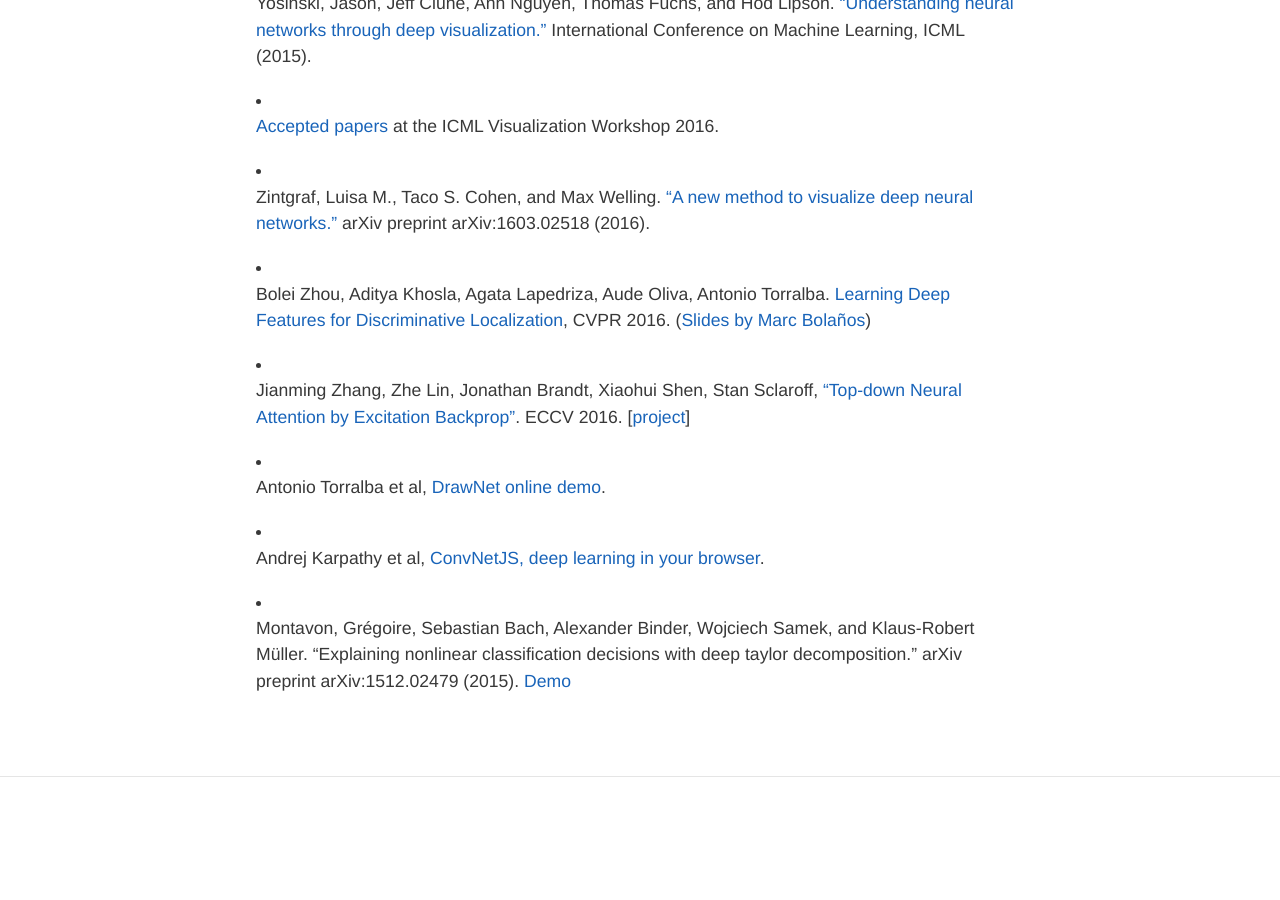
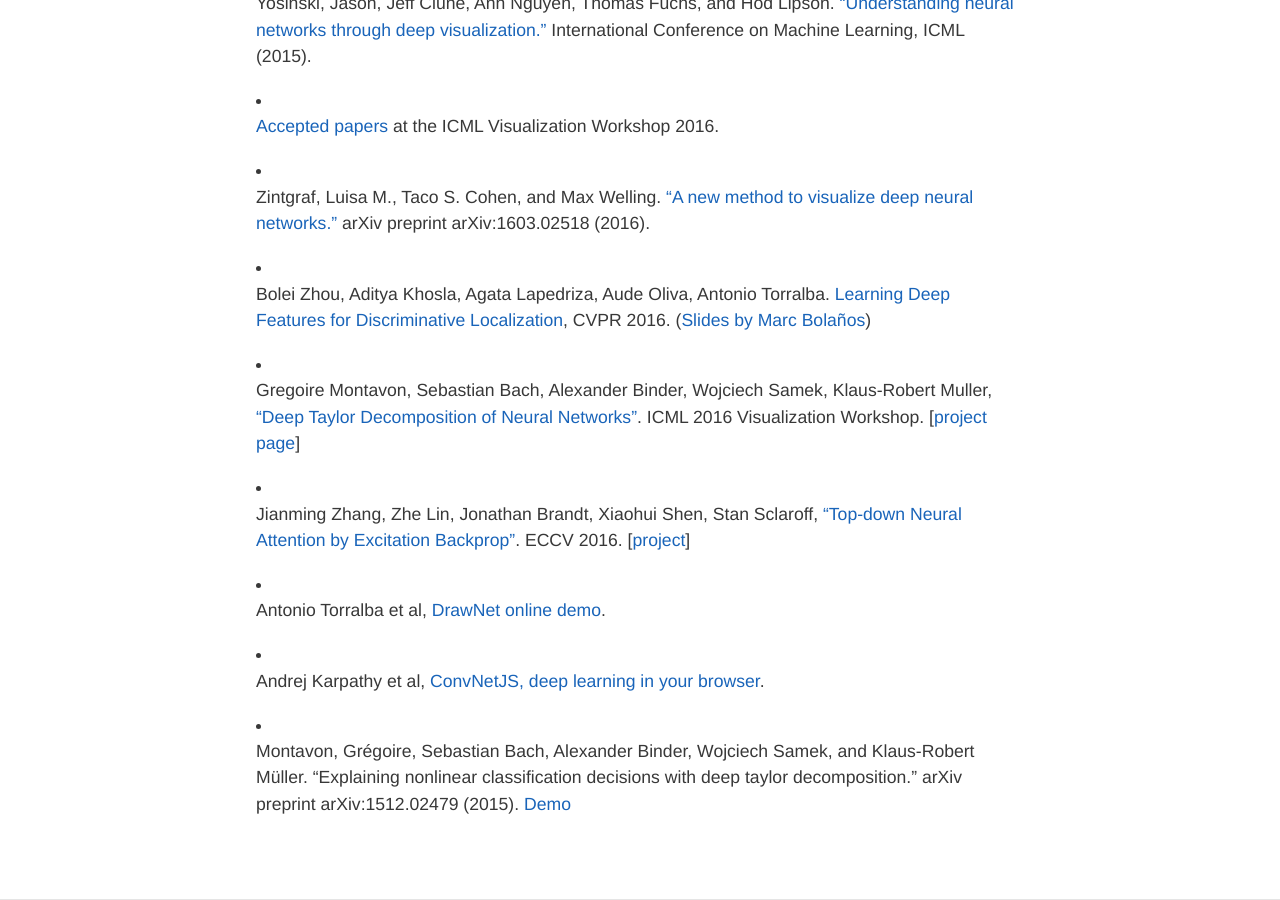
Before and after one commit to imatge-upc/telecombcn-2016-dlcv, a Jekyll site: the page built from visualization.md, in a window 1280 px wide and 900 px high, scrolled down 910 px. Built offline with Jekyll 4.4.1, drawn with Linux system fonts in a browser that asks for light colours; nearby versions of some CDN libraries; before the commit the page ends 1687 px from its top, so only the background shows below that.

Commit message:
Deep Taylor Decomposition

```diff
--- a/visualization.md
+++ b/visualization.md
@@ -30,6 +30,8 @@
 
 * Bolei Zhou, Aditya Khosla, Agata Lapedriza, Aude Oliva, Antonio Torralba. [Learning Deep Features for Discriminative Localization](http://cnnlocalization.csail.mit.edu/">Learning Deep Features for Discriminative Localization), CVPR 2016. ([Slides by Marc Bolaños](https://docs.google.com/presentation/d/1CItqjtAYa_OKVLs5BqqCzM8dEbCwkwit4Ooem_WJpY0/edit#slide=id.p))
 
+* Gregoire Montavon, Sebastian Bach, Alexander Binder, Wojciech Samek, Klaus-Robert Muller, ["Deep Taylor Decomposition of Neural Networks"](https://icmlviz.github.io/assets/papers/13.pdf). ICML 2016 Visualization Workshop. [[project page](http://www.heatmapping.org/deeptaylor/index.html)]
+
 * Jianming Zhang, Zhe Lin, Jonathan Brandt, Xiaohui Shen, Stan Sclaroff, ["Top-down Neural Attention by Excitation Backprop"](https://arxiv.org/abs/1608.00507). ECCV 2016. [[project](https://github.com/jimmie33/Caffe-ExcitationBP)]
 
 * Antonio Torralba et al, [DrawNet online demo](http://people.csail.mit.edu/torralba/research/drawCNN/drawNet.html).
```
